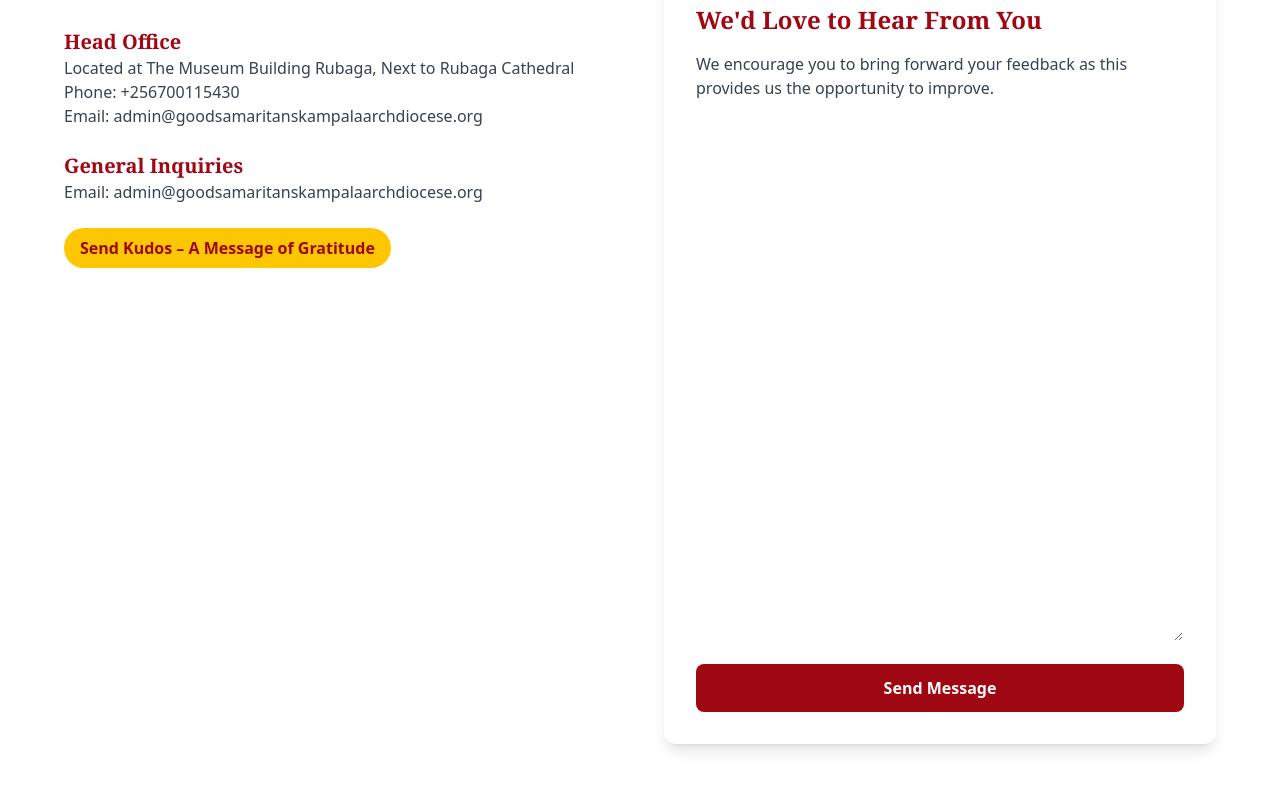
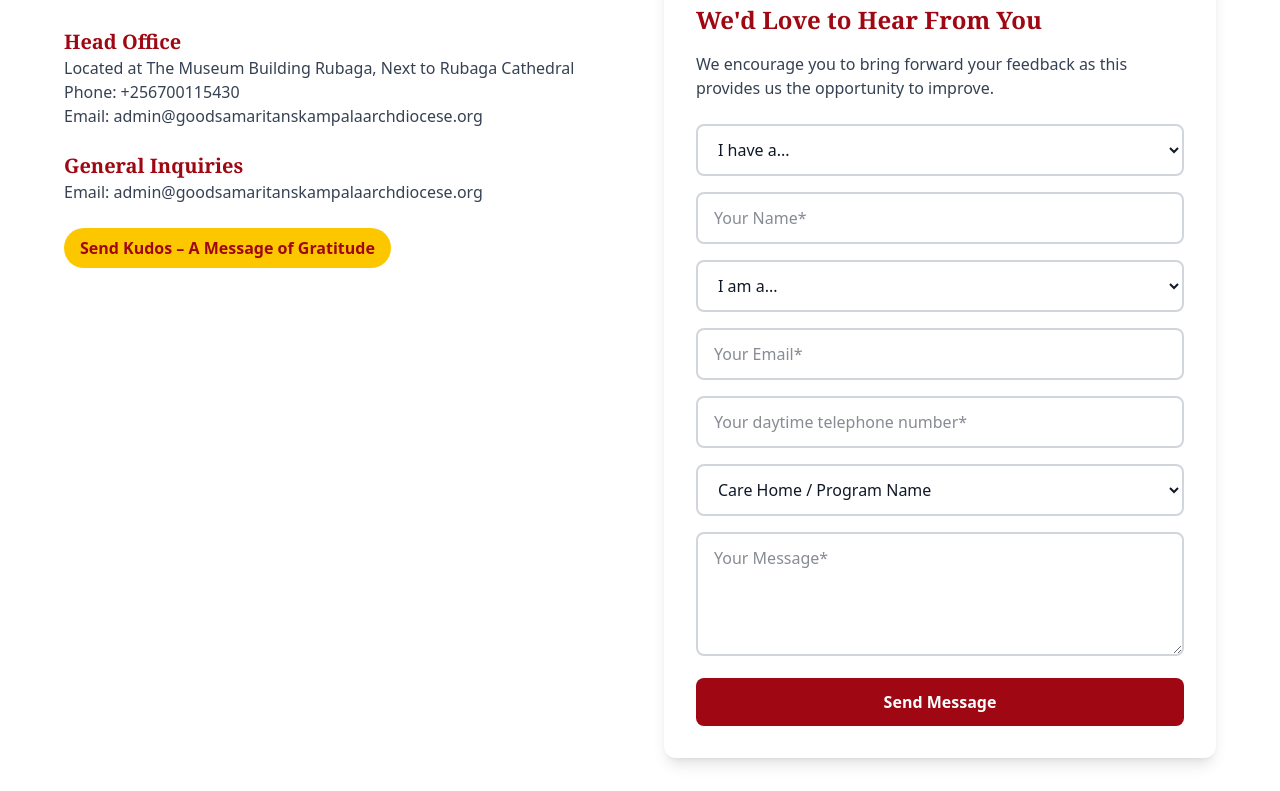
Before and after one commit to majidsaddiqye/Good_samaritan, a React (Vite) app: page /contact in a window 1280 px wide. Shown: the part 389-1180 px from the top of the page. Built offline with nearby package versions, Linux system fonts and the light colour scheme.

Commit message:
update form colors

```diff
--- a/src/pages/Contact.jsx
+++ b/src/pages/Contact.jsx
@@ -119,8 +119,8 @@
             </div>
 
             {/* Contact Form */}
-            <div className="relative bg-cream-100 rounded-xl shadow-lg p-8 border-t-4 border-red-800">
-              <h3 className="text-2xl font-semibold mb-4 font-serif">
+            <div className="relative bg-white text-gray-900 rounded-xl shadow-lg p-8 border-t-4 border-red-800">
+              <h3 className="text-2xl font-semibold mb-4 font-serif text-gray-900">
                 We'd Love to Hear From You
               </h3>
               <p className="text-gray-700 mb-6 font-sans">
@@ -133,7 +133,7 @@
                     name="inquiryType"
                     value={formData.inquiryType}
                     onChange={handleChange}
-                    className="w-full px-4 py-3 rounded-lg border border-cream-200 bg-cream-50 focus:outline-none focus:ring-2 focus:ring-red-800"
+                    className="w-full px-4 py-3 rounded-lg border-2 border-gray-300 bg-white text-gray-900 focus:outline-none focus:border-red-800"
                     required
                   >
                     <option value="">I have a...</option>
@@ -149,7 +149,7 @@
                     value={formData.name}
                     onChange={handleChange}
                     placeholder="Your Name*"
-                    className="w-full px-4 py-3 rounded-lg border border-cream-200 bg-cream-50 focus:outline-none focus:ring-2 focus:ring-red-800"
+                    className="w-full px-4 py-3 rounded-lg border-2 border-gray-300 bg-white text-gray-900 focus:outline-none focus:border-red-800"
                     required
                   />
                 </div>
@@ -158,7 +158,7 @@
                     name="role"
                     value={formData.role}
                     onChange={handleChange}
-                    className="w-full px-4 py-3 rounded-lg border border-cream-200 bg-cream-50 focus:outline-none focus:ring-2 focus:ring-red-800"
+                    className="w-full px-4 py-3 rounded-lg border-2 border-gray-300 bg-white text-gray-900 focus:outline-none focus:border-red-800"
                     required
                   >
                     <option value="">I am a...</option>
@@ -174,7 +174,7 @@
                     value={formData.email}
                     onChange={handleChange}
                     placeholder="Your Email*"
-                    className="w-full px-4 py-3 rounded-lg border border-cream-200 bg-cream-50 focus:outline-none focus:ring-2 focus:ring-red-800"
+                    className="w-full px-4 py-3 rounded-lg border-2 border-gray-300 bg-white text-gray-900 focus:outline-none focus:border-red-800"
                     required
                   />
                 </div>
@@ -185,7 +185,7 @@
                     value={formData.phone}
                     onChange={handleChange}
                     placeholder="Your daytime telephone number*"
-                    className="w-full px-4 py-3 rounded-lg border border-cream-200 bg-cream-50 focus:outline-none focus:ring-2 focus:ring-red-800"
+                    className="w-full px-4 py-3 rounded-lg border-2 border-gray-300 bg-white text-gray-900 focus:outline-none focus:border-red-800"
                     required
                   />
                 </div>
@@ -194,12 +194,12 @@
                     name="program"
                     value={formData.program}
                     onChange={handleChange}
-                    className="w-full px-4 py-3 rounded-lg border border-cream-200 bg-cream-50 focus:outline-none focus:ring-2 focus:ring-red-800"
+                    className="w-full px-4 py-3 rounded-lg border-2 border-gray-300 bg-white text-gray-900 focus:outline-none focus:border-red-800"
                   >
                     <option value="">Care Home / Program Name</option>
                     <option value="prison-visits">Prison Visits</option>
-                    <option value="jubilee-pilgrimage">Jubilee Pilgrimage</option>
-                    <option value="needy-home-visits">Needy Home Visits</option>
+                    <option value="home-visits">Home Visits</option>
+                    <option value="pilgrimage">Pilgrimage</option>
                   </select>
                 </div>
                 <div>
@@ -207,20 +207,20 @@
                     name="message"
                     value={formData.message}
                     onChange={handleChange}
-                    placeholder="Message*"
+                    placeholder="Your Message*"
                     rows="4"
-                    className="w-full px-4 py-3 rounded-lg border border-cream-200 bg-cream-50 focus:outline-none focus:ring-2 focus:ring-red-800"
+                    className="w-full px-4 py-3 rounded-lg border-2 border-gray-300 bg-white text-gray-900 focus:outline-none focus:border-red-800"
                     required
-                  />
+                  ></textarea>
                 </div>
                 <button
                   type="submit"
-                  className="bg-red-800 text-cream-100 px-6 py-3 rounded-lg font-semibold hover:bg-red-900 w-full transition-colors"
+                  className="w-full bg-red-800 text-white py-3 px-6 rounded-lg hover:bg-red-700 transition-colors duration-300 font-semibold"
                 >
                   Send Message
                 </button>
               </form>
-              <div className="absolute top-0 right-0 transform translate-x-1/2 -translate-y-1/2 bg-red-800 text-cream-100 rounded-full px-4 py-2 flex items-center gap-2">
+              <div className="absolute top-0 right-0 transform translate-x-1/2 -translate-y-1/2 bg-red-800 text-black rounded-full px-4 py-2 flex items-center gap-2">
                 <span className="text-xl">❤️</span>
                 <span className="font-semibold">WELL WISHES</span>
               </div>
```
